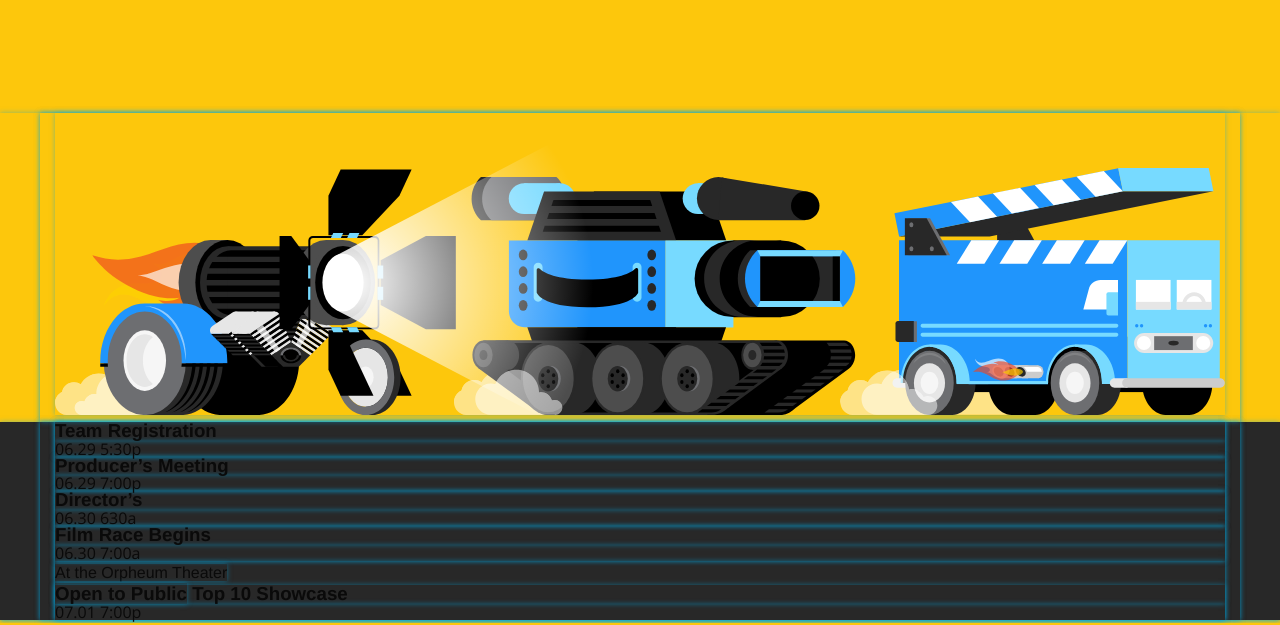
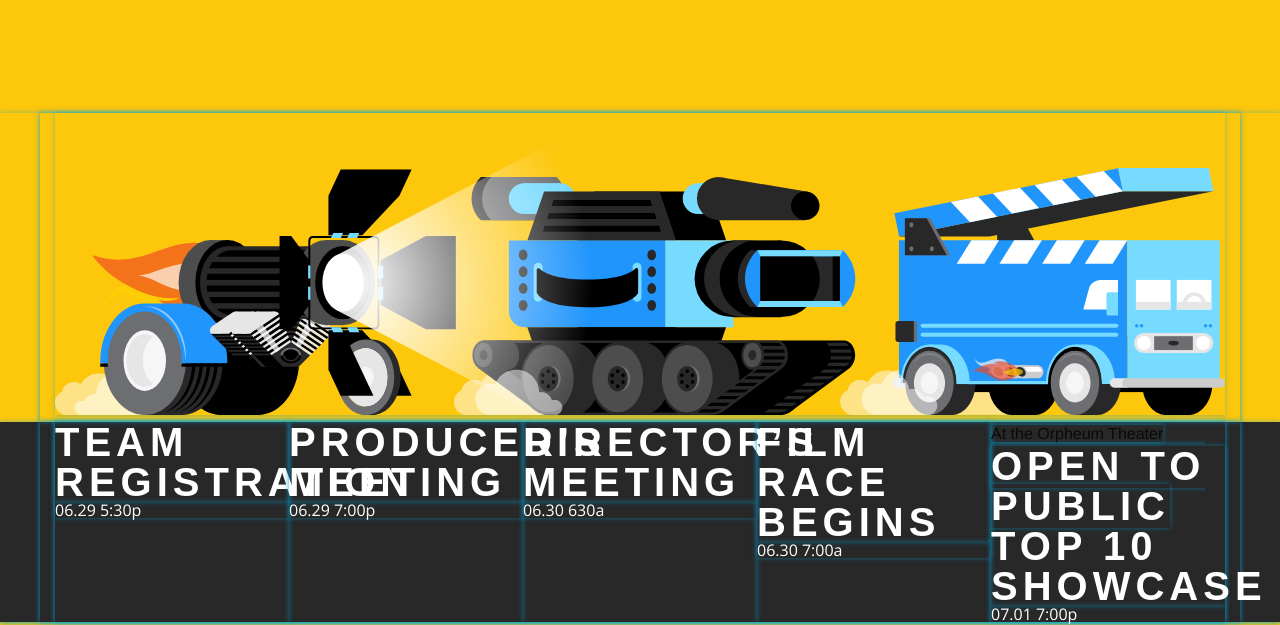
Before and after one commit to marknotbatman/dttw-landing-page, a website: page index.html in a window 1280 px wide. Shown: the part 699-1324 px from the top of the page. Drawn offline with nearby package versions, Linux system fonts and the light colour scheme; a web font is replaced by a local one.

Commit message:
Checkpoint

```diff
--- a/index.html
+++ b/index.html
@@ -763,25 +763,25 @@
 			<div class="columns large-12">
 				<div class="important-dates">
 					<div class="important">
-						<h3>Team Registration</h3>
-						<p>06.29 5:30p</p>
+						<h3 class="white">Team <br>Registration</h3>
+						<p class="white">06.29 5:30p</p>
 					</div>
 					<div class="important">
-						<h3>Producer&rsquo;s Meeting</h3>
-						<p>06.29 7:00p</p>
+						<h3 class="white">Producer&rsquo;s <br>Meeting</h3>
+						<p class="white">06.29 7:00p</p>
 					</div>
 					<div class="important">
- 						<h3>Director&rsquo;s</h3>
-						<p>06.30 630a</p>
+ 						<h3 class="white">Director&rsquo;s <br>Meeting</h3>
+						<p class="white">06.30 630a</p>
 					</div>
 					<div class="important">
-						<h3>Film Race Begins</h3>
-						<p>06.30 7:00a</p>
+						<h3 class="white">Film Race <br>Begins</h3>
+						<p class="white">06.30 7:00a</p>
 					</div>
 					<div class="important">
 						<span>At the Orpheum Theater</span>
-						<h3><span>Open to Public</span> Top 10 Showcase</h3>
-						<p>07.01 7:00p</p>
+						<h3 class="white"><span class="highlight">Open to Public</span> Top 10 <br>Showcase</h3>
+						<p class="white">07.01 7:00p</p>
 					</div>
 				</div>
 			</div>
--- a/src/assets/css/build.scss
+++ b/src/assets/css/build.scss
@@ -1,6 +1,6 @@
 body {
 	background:$yellow;
-	min-height: 100vh;
+	// min-height: 100vh;
 }
 h1, h2, h3, p {
 	margin:0;
@@ -18,6 +18,12 @@ h2, .h2 {
 	text-transform:uppercase;
 	font-size:10rem;
 	letter-spacing:14px;
+}
+h3, .h3 {
+	font-family:$six;
+	text-transform:uppercase;
+	font-size:2.50rem;
+	letter-spacing:5px;
 }
 p {
 	font-family:$sans;
@@ -45,4 +51,12 @@ section.opening {
 
 footer {
 	background-color:$gray;
+	.important-dates {
+		display:flex;
+		align-content: center;
+		justify-content: center;
+		.important {
+			width:20%;
+		}
+	}
 }
```
Also changed, not shown: dist/assets/css/app.css.
